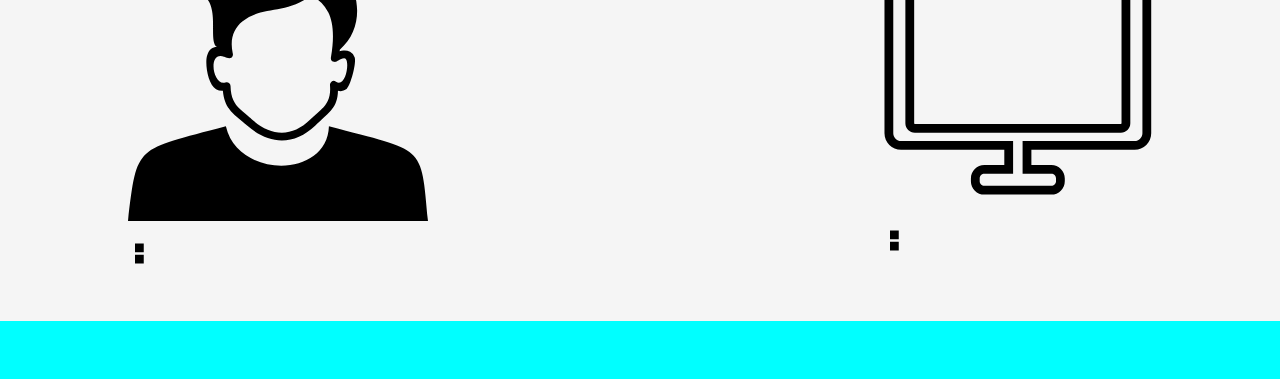
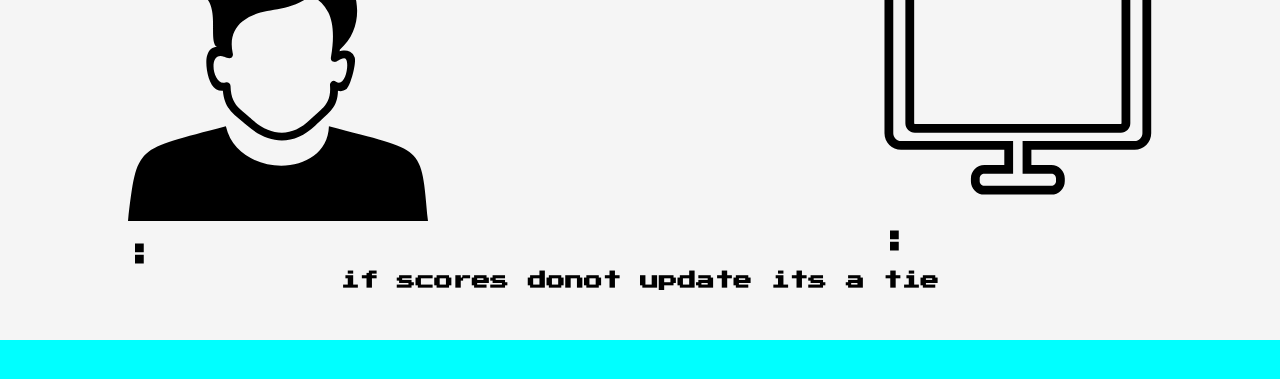
Before and after one commit to mynameaksh/ODIN, a plain HTML site: page index.html in a window 1280 px wide. Shown: the part 401-780 px from the top of the page. Drawn offline with Linux system fonts and the light colour scheme.

Commit message:
index.html

```diff
--- a/index.html
+++ b/index.html
@@ -27,6 +27,7 @@
         <img class="computer" src="computer-956.svg" alt="" />
         <h4 id="computer-move">:</h4>
       </div>
+      <h3>if scores donot update its a tie</h3>
     </div>
 
     <script src="index.js"></script>
```
